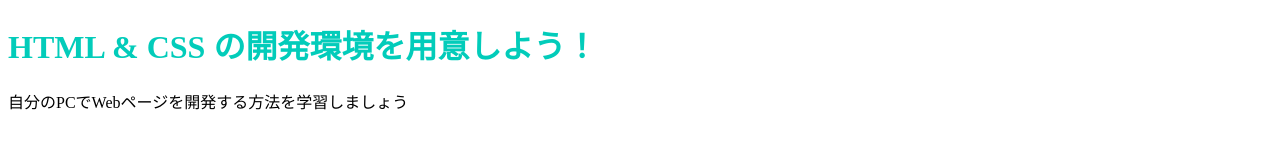
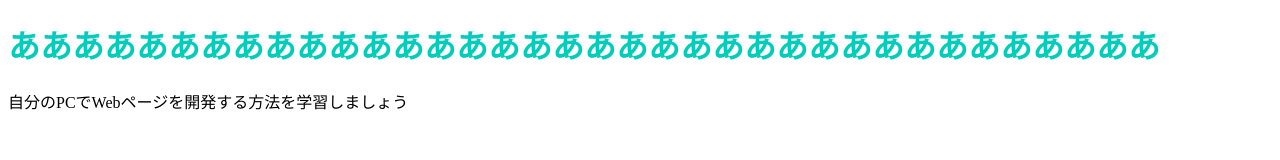
Before and after one commit to mttb0385/mttb0385, a plain HTML site: page index.html in a window 1280 px wide. Drawn offline with Linux system fonts and the light colour scheme.

Commit message:
Update index.html

```diff
--- a/index.html
+++ b/index.html
@@ -6,7 +6,7 @@
     <link rel="stylesheet" href="stylesheet.css">
   </head>
   <body>
-    <h1 class="title">HTML & CSS の開発環境を用意しよう！</h1>
+    <h1 class="title">ああああああああああああああああああああああああああああああああああああ</h1>
     <p>自分のPCでWebページを開発する方法を学習しましょう</p>
   </body>
 </html>
```
